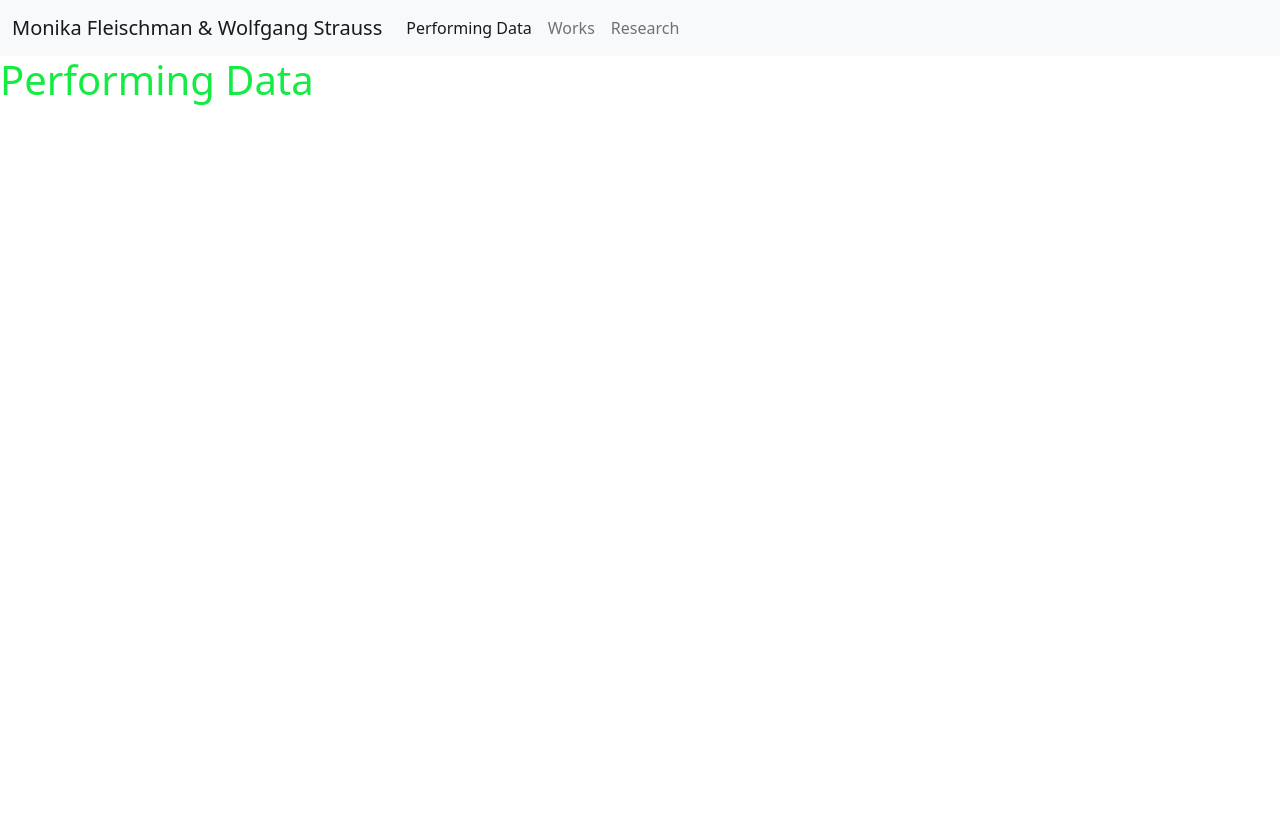
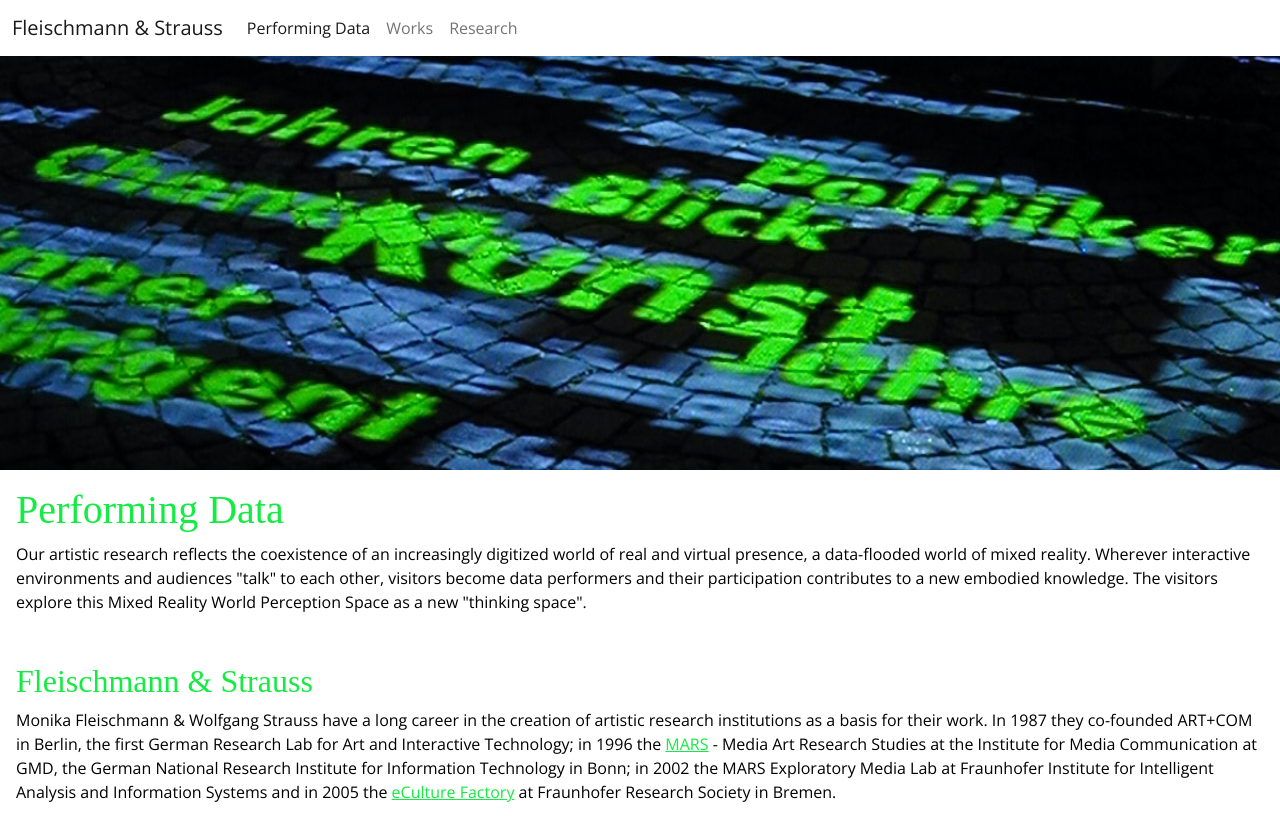
Before and after one commit to lina-DCI/performing-data, a website built with Parcel: page src/index.html in a window 1280 px wide. Before the commit the page ends 800 px from the top, so only its background shows below. Built offline with nearby package versions, Linux system fonts and the light colour scheme; a web font is replaced by a local one.

Commit message:
Design changes

```diff
--- a/src/index.html
+++ b/src/index.html
@@ -4,17 +4,21 @@
     <meta http-equiv="X-UA-Compatible" content="IE=edge" />
     <meta name="viewport" content="width=device-width, initial-scale=1.0" />
     <link rel="stylesheet" href="styles/main.scss" />
+    <link rel="preconnect" href="https://fonts.googleapis.com" />
+    <link rel="preconnect" href="https://fonts.gstatic.com" crossorigin />
+    <link
+      href="https://fonts.googleapis.com/css2?family=Miriam+Libre:wght@400;700&family=Open+Sans:ital,wght@0,300;0,400;0,600;0,700;1,300;1,400;1,600;1,700&display=swap"
+      rel="stylesheet"
+    />
     <script type="module" src="js/main.js"></script>
-    <title>Performing Data</title>
+    <title>Fleischmann & Strauss</title>
   </head>
   <body>
-    <nav class="navbar navbar-expand-lg bg-light">
+    <nav class="navbar fixed-top navbar-expand-lg bg-white">
       <div class="container-fluid">
-        <a class="navbar-brand" href="#"
-          >Monika Fleischman & Wolfgang Strauss</a
-        >
+        <a class="navbar-brand" href="#">Fleischmann & Strauss</a>
         <button
-          class="navbar-toggler"
+          class="navbar-toggler border border-0"
           type="button"
           data-bs-toggle="collapse"
           data-bs-target="#navbarNav"
@@ -41,6 +45,55 @@
         </div>
       </div>
     </nav>
-    <h1>Performing Data</h1>
+    <main>
+      <section id="performing-data" class="container-fluid px-0 py-0">
+        <div>
+          <img
+            src="images/energie_passagen.jpg"
+            alt="Media art installation in public space"
+          />
+        </div>
+        <div class="container-fluid p-3">
+          <h1>Performing Data</h1>
+          <p>
+            Our artistic research reflects the coexistence of an increasingly
+            digitized world of real and virtual presence, a data-flooded world
+            of mixed reality. Wherever interactive environments and audiences
+            "talk" to each other, visitors become data performers and their
+            participation contributes to a new embodied knowledge. The visitors
+            explore this Mixed Reality World Perception Space as a new "thinking
+            space".
+          </p>
+        </div>
+        <div class="container-fluid p-3">
+          <h2>Fleischmann & Strauss</h2>
+          <p>
+            Monika Fleischmann & Wolfgang Strauss have a long career in the
+            creation of artistic research institutions as a basis for their
+            work. In 1987 they co-founded ART+COM in Berlin, the first German
+            Research Lab for Art and Interactive Technology; in 1996 the
+            <a
+              href="http://netzspannung.org/about/mars/?lang=en"
+              target="_blank"
+              rel="noopener noreferrer"
+              >MARS</a
+            >
+            - Media Art Research Studies at the Institute for Media
+            Communication at GMD, the German National Research Institute for
+            Information Technology in Bonn; in 2002 the MARS Exploratory Media
+            Lab at Fraunhofer Institute for Intelligent Analysis and Information
+            Systems and in 2005 the
+            <a
+              href="http://www.eculturefactory.de/"
+              target="_blank"
+              rel="noopener noreferrer"
+              >eCulture Factory</a
+            >
+            at Fraunhofer Research Society in Bremen.
+          </p>
+        </div>
+      </section>
+      <section id="works"><div class="container-fluid"></div></section>
+    </main>
   </body>
 </html>
--- a/src/styles/_variables.scss
+++ b/src/styles/_variables.scss
@@ -1,17 +1,22 @@
 // You can overwrite bootstrap default values here.
 // Refer node_modules/bootstrap/scss/_variables for a full list of variables.
 
-// $primary: #d97700;
+$primary: #14eb43;
 // $secondary: rgb(34, 255, 0);
-// $danger: #ff36ee;
+$danger: #fb28ff;
 
-// $grid-breakpoints: (
-//   xs: 0,
-//   sm: 576px,
-//   md: 600px,
-//   lg: 992px,
-//   xl: 1200px,
-//   xxl: 1400px,
-// );
+$grid-breakpoints: (
+  xs: 0,
+  sm: 576px,
+  md: 600px,
+  lg: 992px,
+  xl: 1200px,
+  xxl: 1400px,
+);
 
-// $spacer: 1rem;
+$spacer: 1rem;
+
+$font-family-sans-serif: "Open Sans";
+$headings-font-family: "Miriam Libre";
+$headings-color: #14eb43;
+$body-color: rgb(0, 0, 0);
--- a/src/styles/main.scss
+++ b/src/styles/main.scss
@@ -6,7 +6,10 @@
 @import "../../node_modules/bootstrap/scss/bootstrap";
 
 // Write your sass code here or import partials
-
-h1 {
-  color: #14eb43;
+main {
+  margin-top: 3rem;
+  img {
+    width: 100%;
+    object-fit: cover;
+  }
 }
```
Also changed, not shown: src/images/Energie_Passagen11.jpg (added), src/images/Energie_Passagen6.jpg (added), src/images/PSK-interaction.jpg (added), src/images/digitale-trans-buch.JPG (added), src/images/energie_passagen.jpg (added), 2 other files.
